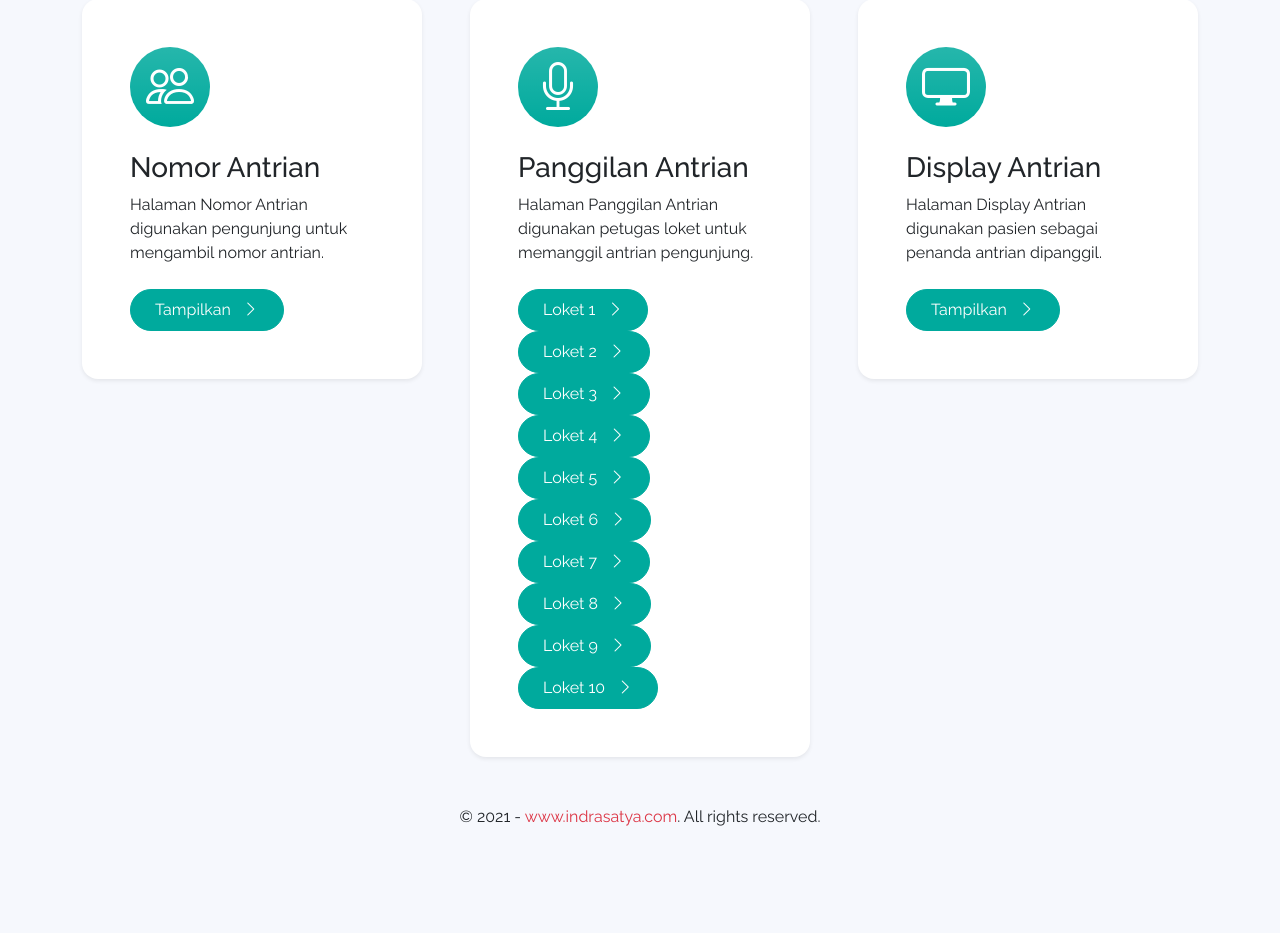
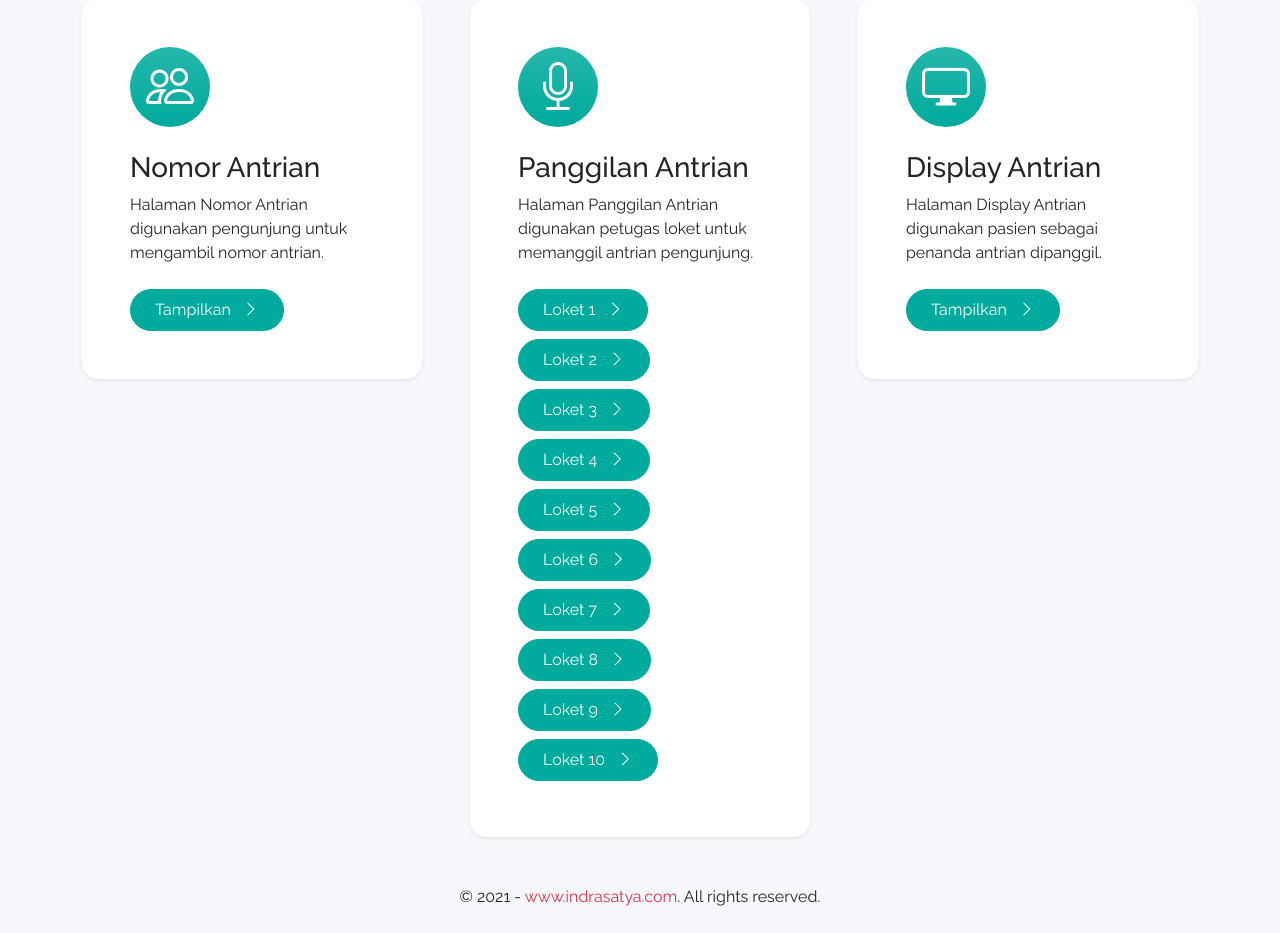
Before and after one commit to rayandrayp/antrian-loket, a PHP site: page / in a window 1280 px wide. Shown: the part 173-1106 px from the top of the page. Before the commit the page ends 999 px from the top, so only its background shows below. Run offline with PHP 8.4, Linux system fonts and the light colour scheme.

Commit message:
revisi tombol loket

```diff
--- a/index.php
+++ b/index.php
@@ -74,43 +74,43 @@
               </div>
               <h3>Panggilan Antrian</h3>
               <p class="mb-4">Halaman Panggilan Antrian digunakan petugas loket untuk memanggil antrian pengunjung.</p>
-              <a href="panggilan-loket/index.php?loket=1" class="btn btn-success rounded-pill px-4 py-2">
+              <a href="panggilan-loket/index.php?loket=1" class="btn btn-success rounded-pill px-4 py-2 mb-2">
                 Loket 1 <i class="bi-chevron-right ms-2"></i>
               </a>
               &nbsp;
-              <a href="panggilan-loket/index.php?loket=2" class="btn btn-success rounded-pill px-4 py-2">
+              <a href="panggilan-loket/index.php?loket=2" class="btn btn-success rounded-pill px-4 py-2 mb-2">
                 Loket 2 <i class="bi-chevron-right ms-2"></i>
               </a>
               &nbsp;
-              <a href="panggilan-loket/index.php?loket=3" class="btn btn-success rounded-pill px-4 py-2">
+              <a href="panggilan-loket/index.php?loket=3" class="btn btn-success rounded-pill px-4 py-2 mb-2">
                 Loket 3 <i class="bi-chevron-right ms-2"></i>
               </a>
               &nbsp;
-              <a href="panggilan-loket/index.php?loket=4" class="btn btn-success rounded-pill px-4 py-2">
+              <a href="panggilan-loket/index.php?loket=4" class="btn btn-success rounded-pill px-4 py-2 mb-2">
                 Loket 4 <i class="bi-chevron-right ms-2"></i>
               </a>
               &nbsp;
-              <a href="panggilan-loket/index.php?loket=5" class="btn btn-success rounded-pill px-4 py-2">
+              <a href="panggilan-loket/index.php?loket=5" class="btn btn-success rounded-pill px-4 py-2 mb-2">
                 Loket 5 <i class="bi-chevron-right ms-2"></i>
               </a>
               &nbsp;
-              <a href="panggilan-loket/index.php?loket=6" class="btn btn-success rounded-pill px-4 py-2">
+              <a href="panggilan-loket/index.php?loket=6" class="btn btn-success rounded-pill px-4 py-2 mb-2">
                 Loket 6 <i class="bi-chevron-right ms-2"></i>
               </a>
               &nbsp;
-              <a href="panggilan-loket/index.php?loket=7" class="btn btn-success rounded-pill px-4 py-2">
+              <a href="panggilan-loket/index.php?loket=7" class="btn btn-success rounded-pill px-4 py-2 mb-2">
                 Loket 7 <i class="bi-chevron-right ms-2"></i>
               </a>
               &nbsp;
-              <a href="panggilan-loket/index.php?loket=8" class="btn btn-success rounded-pill px-4 py-2">
+              <a href="panggilan-loket/index.php?loket=8" class="btn btn-success rounded-pill px-4 py-2 mb-2">
                 Loket 8 <i class="bi-chevron-right ms-2"></i>
               </a>
               &nbsp;
-              <a href="panggilan-loket/index.php?loket=9" class="btn btn-success rounded-pill px-4 py-2">
+              <a href="panggilan-loket/index.php?loket=9" class="btn btn-success rounded-pill px-4 py-2 mb-2">
                 Loket 9 <i class="bi-chevron-right ms-2"></i>
               </a>
               &nbsp;
-              <a href="panggilan-loket/index.php?loket=10" class="btn btn-success rounded-pill px-4 py-2">
+              <a href="panggilan-loket/index.php?loket=10" class="btn btn-success rounded-pill px-4 py-2 mb-2">
                 Loket 10 <i class="bi-chevron-right ms-2"></i>
               </a>
             </div>
```
